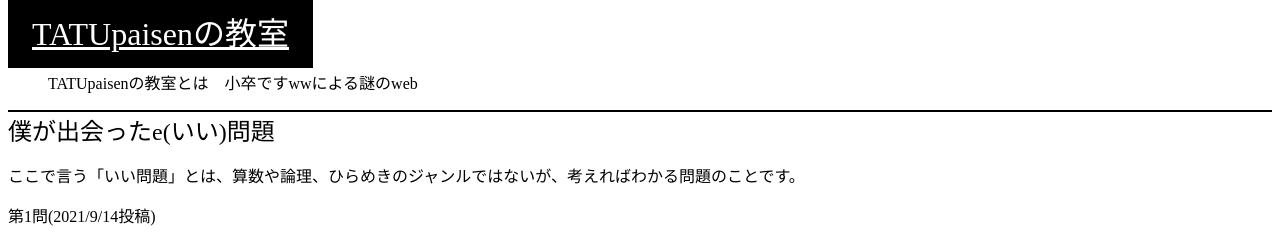
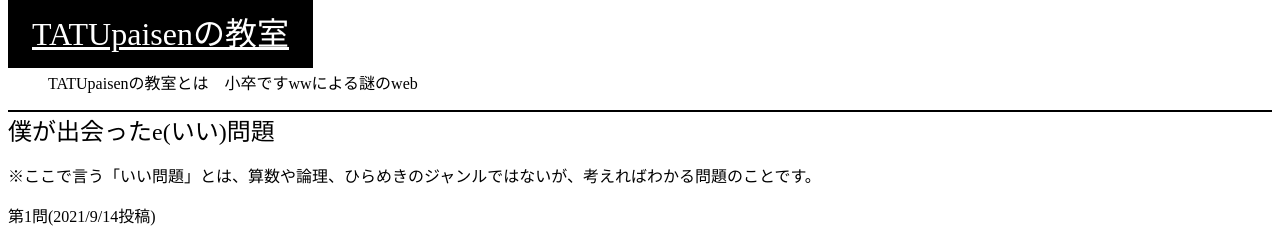
Before and after one commit to TATUpaisen/emondai, a plain HTML site: page index.html in a window 1280 px wide. Shown: the top 240 px of the page. Drawn offline with Linux system fonts and the light colour scheme.

Commit message:
Update index.html

```diff
--- a/index.html
+++ b/index.html
@@ -14,7 +14,7 @@
   <body class="body">
     <div class="title-1">僕が出会ったe(いい)問題</div>
     <p>
-      ここで言う「いい問題」とは、算数や論理、ひらめきのジャンルではないが、考えればわかる問題のことです。
+      ※ここで言う「いい問題」とは、算数や論理、ひらめきのジャンルではないが、考えればわかる問題のことです。
     <p>
       第1問(2021/9/14投稿)
     </p>
```
